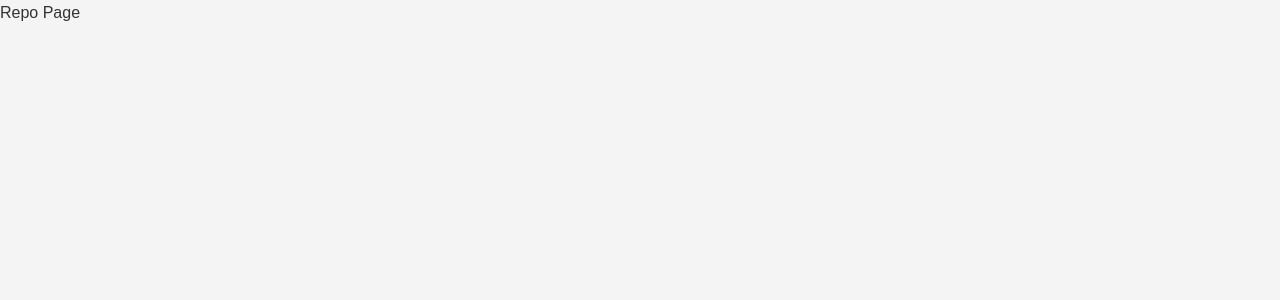
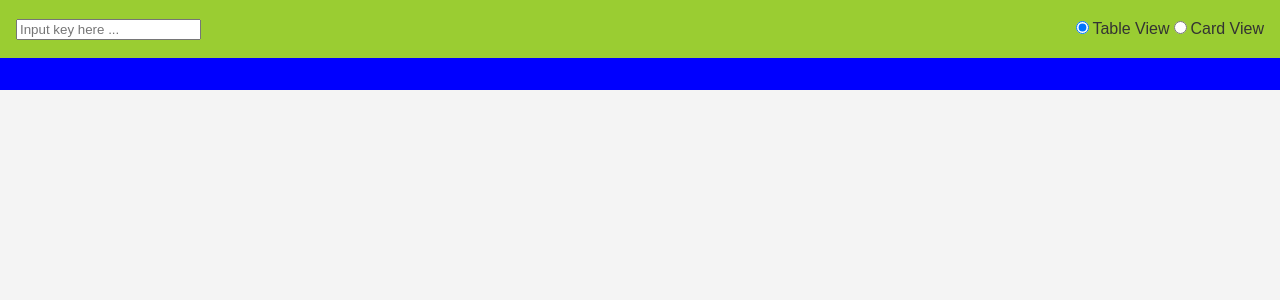
Before and after one commit to David-Sasaki/search-repositories, a React (Create React App) app: page /repo in a window 1280 px wide. Shown: the top 300 px of the page. Built offline with nearby package versions, Linux system fonts and the light colour scheme; no server answers.

Commit message:
implement basic components

```diff
--- /dev/null
+++ b/src/assets/styles/RepoPage.css
@@ -0,0 +1,20 @@
+.repo-container {
+  display: flex;
+  flex-direction: column;
+}
+
+.search-repo-box {
+  background-color: yellowgreen;
+  display: flex;
+  flex-direction: row;
+  justify-content: space-between;
+  padding: 16px;
+}
+
+.view-repo-box {
+  background-color: blue;
+  display: flex;
+  flex-direction: column;
+  justify-content: space-between;
+  padding: 16px;
+}
--- /dev/null
+++ b/src/components/SearchBar.tsx
@@ -0,0 +1,23 @@
+import React, { ChangeEvent } from "react";
+
+interface SearchBarProps {
+  query: string;
+  onQueryChange: (value: string) => void;
+}
+
+const SearchBar: React.FC<SearchBarProps> = ({ query, onQueryChange }) => {
+  return (
+    <div>
+      <input
+        type="text"
+        placeholder="Input key here ..."
+        value={query}
+        onChange={(e: ChangeEvent<HTMLInputElement>) =>
+          onQueryChange(e.target.value)
+        }
+      />
+    </div>
+  );
+};
+
+export default SearchBar;
--- /dev/null
+++ b/src/components/SelectViewOption.tsx
@@ -0,0 +1,40 @@
+import React, { ChangeEvent } from "react";
+
+interface SelectedViewOptionProps {
+  selectedOption: string;
+  onOptionChange: (value: string) => void;
+}
+
+const SelectViewOption: React.FC<SelectedViewOptionProps> = ({
+  selectedOption,
+  onOptionChange,
+}) => {
+  const handleOptionChange = (e: ChangeEvent<HTMLInputElement>) => {
+    onOptionChange(e.target.value);
+  };
+
+  return (
+    <div>
+      <label>
+        <input
+          type="radio"
+          value="tableView"
+          checked={selectedOption === "tableView"}
+          onChange={handleOptionChange}
+        />
+        Table View
+      </label>
+      <label>
+        <input
+          type="radio"
+          value="cardView"
+          checked={selectedOption === "cardView"}
+          onChange={handleOptionChange}
+        />
+        Card View
+      </label>
+    </div>
+  );
+};
+
+export default SelectViewOption;
--- a/src/pages/RepoPage.tsx
+++ b/src/pages/RepoPage.tsx
@@ -1,7 +1,49 @@
-import React from "react";
+import React, { useEffect, useState } from "react";
+import "../assets/styles/RepoPage.css";
+import fetchRepositories from "../services/api";
+import SearchBar from "../components/SearchBar";
+import SelectViewOption from "../components/SelectViewOption";
 
 const RepoPage: React.FC = () => {
-  return <div>Repo Page</div>;
+  const [query, setQuery] = useState<string>("");
+  const [selectedOption, setSelectedOption] = useState<string>("tableView");
+  const [repositories, setRepositories] = useState([]);
+  const [isLoading, setIsLoading] = useState(false);
+
+  useEffect(() => {
+    if (query.length > 0) {
+      setIsLoading(true);
+      fetchRepositories(query).then((data) => {
+        setRepositories(data?.items || []);
+        setIsLoading(false);
+      });
+    }
+  }, [query]);
+
+  const handleQueryChange = (newQuery: string) => {
+    setQuery(newQuery);
+  };
+
+  const handleOptionChange = (newSelectedOption: string) => {
+    setSelectedOption(newSelectedOption);
+  };
+
+  useEffect(() => {
+    fetchRepositories(query);
+  }, [query]);
+
+  return (
+    <div className="repo-container">
+      <div className="search-repo-box">
+        <SearchBar query={query} onQueryChange={handleQueryChange} />
+        <SelectViewOption
+          selectedOption={selectedOption}
+          onOptionChange={handleOptionChange}
+        />
+      </div>
+      <div className="view-repo-box"></div>
+    </div>
+  );
 };
 
 export default RepoPage;
--- /dev/null
+++ b/src/services/api.ts
@@ -0,0 +1,23 @@
+const fetchRepositories = async (query: string, page: number = 1, perPage: number = 10) => {
+    const url = `${process.env.REACT_APP_GITHUB_BASE_URL}?q="${query}"&page=${page}&per_page=${perPage}`;
+
+    try {
+        const response = await fetch(url, {
+            headers: {
+                'Authorization': `token ${process.env.REACT_APP_GITHUB_TOKEN}`
+            }
+        });
+
+        if (!response.ok) {
+            throw new Error(`HTTP error! status: ${response.status}`);
+        }
+
+        const data = await response.json();
+        return data;
+    } catch (error) {
+        console.error('Error fetching data: ', error);
+        return null;
+    }
+};
+
+export default fetchRepositories;
```
Also changed, not shown: 1 other file (tests, documents, lock files or other folders).
